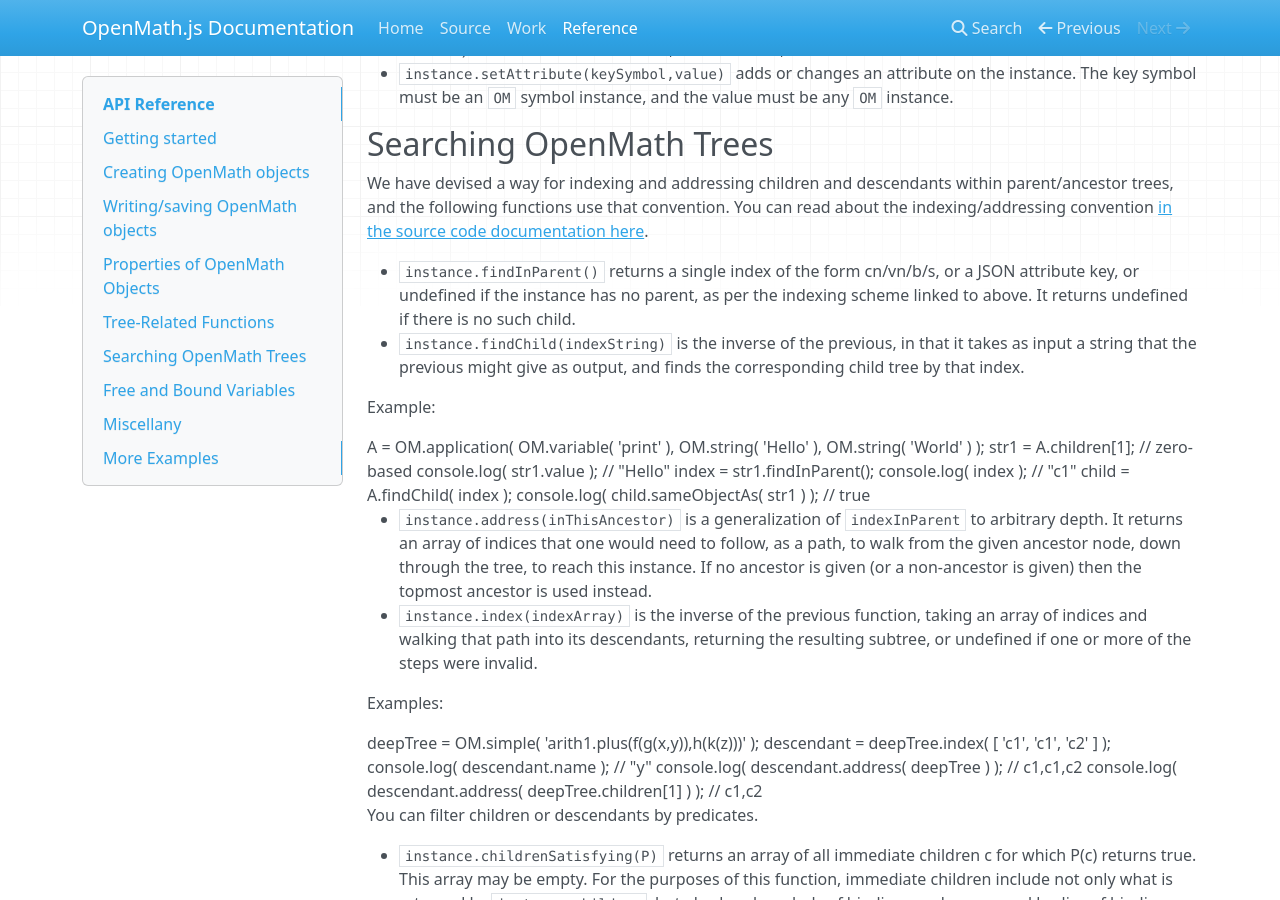
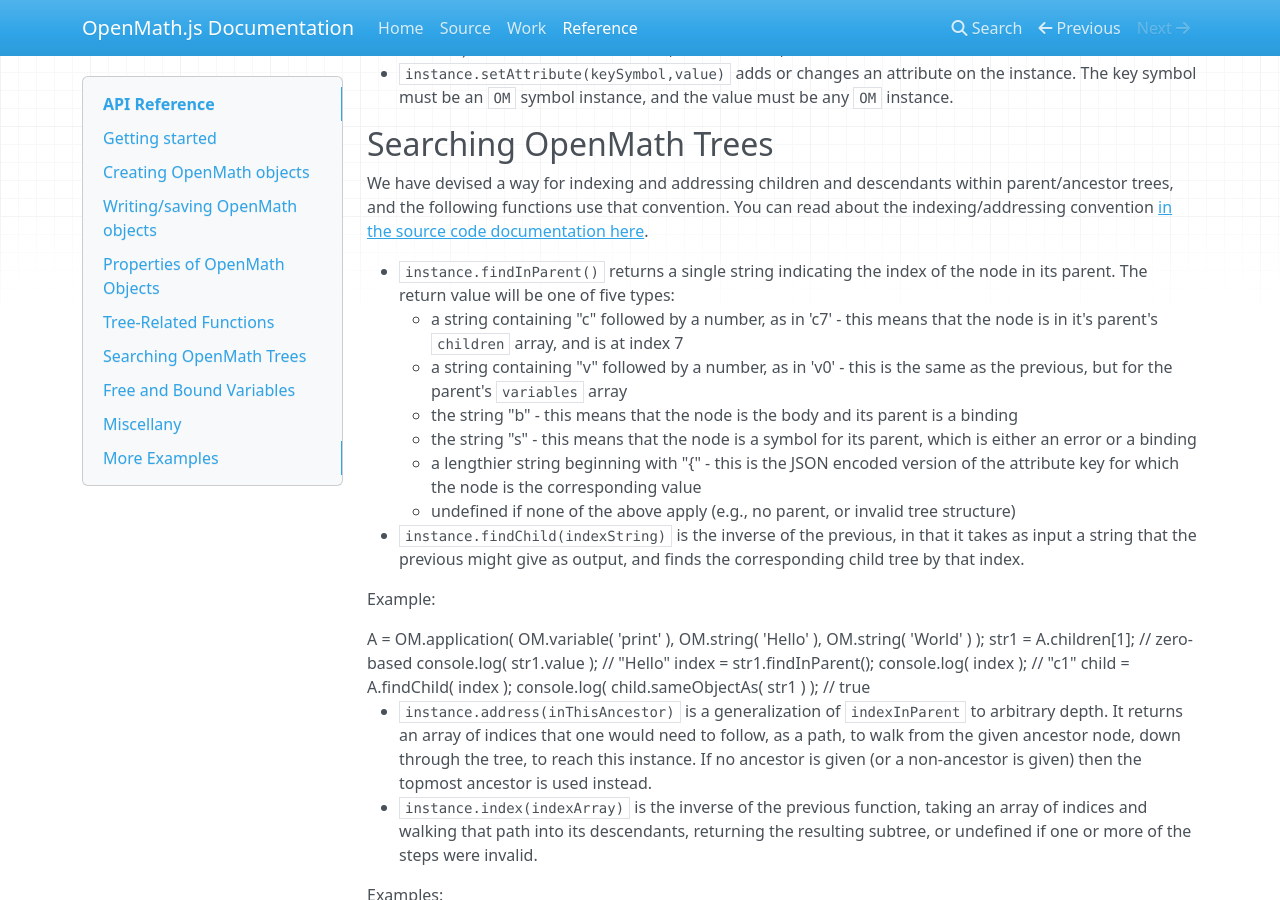
Before and after one commit to lurchmath/openmath-js, an MkDocs documentation site: the page built from docs/api-reference.md, in a window 1280 px wide and 900 px high, scrolled down 3773 px. Built offline with MkDocs 1.6.1, drawn with Linux system fonts in a browser that asks for light colours; nearby versions of some CDN libraries.

Commit message:
Move more comments into API docs

```diff
--- a/docs/api-reference.md
+++ b/docs/api-reference.md
@@ -254,10 +254,20 @@
 convention.  You can read about the indexing/addressing convention [in the
 source code documentation here](https://github.com/lurchmath/openmath-js/blob/master/openmath.litcoffee#parent-child-relationships).
 
- * `instance.findInParent()` returns a single index of the form cn/vn/b/s,
-    or a JSON attribute key, or undefined if the instance has no parent, as
-    per the indexing scheme linked to above.  It returns undefined if there
-    is no such child.
+ * `instance.findInParent()` returns a single string indicating the index of
+    the node in its parent.  The return value will be one of five types:
+     * a string containing "c" followed by a number, as in 'c7' - this means
+       that the node is in it's parent's `children` array, and is at index 7
+     * a string containing "v" followed by a number, as in 'v0' - this is the
+       same as the previous, but for the parent's `variables` array
+     * the string "b" - this means that the node is the body and its parent is
+       a binding
+     * the string "s" - this means that the node is a symbol for its parent,
+       which is either an error or a binding
+     * a lengthier string beginning with "{" - this is the JSON encoded version
+       of the attribute key for which the node is the corresponding value
+     * undefined if none of the above apply (e.g., no parent, or invalid tree
+       structure)
  * `instance.findChild(indexString)` is the inverse of the previous, in that
    it takes as input a string that the previous might give as output, and
    finds the corresponding child tree by that index.
```
